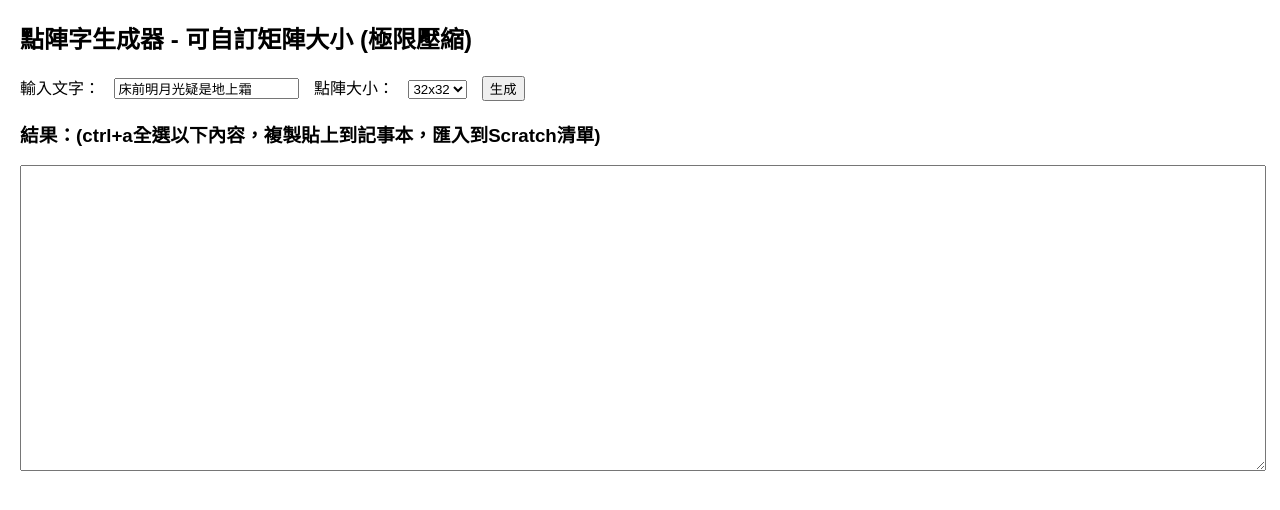
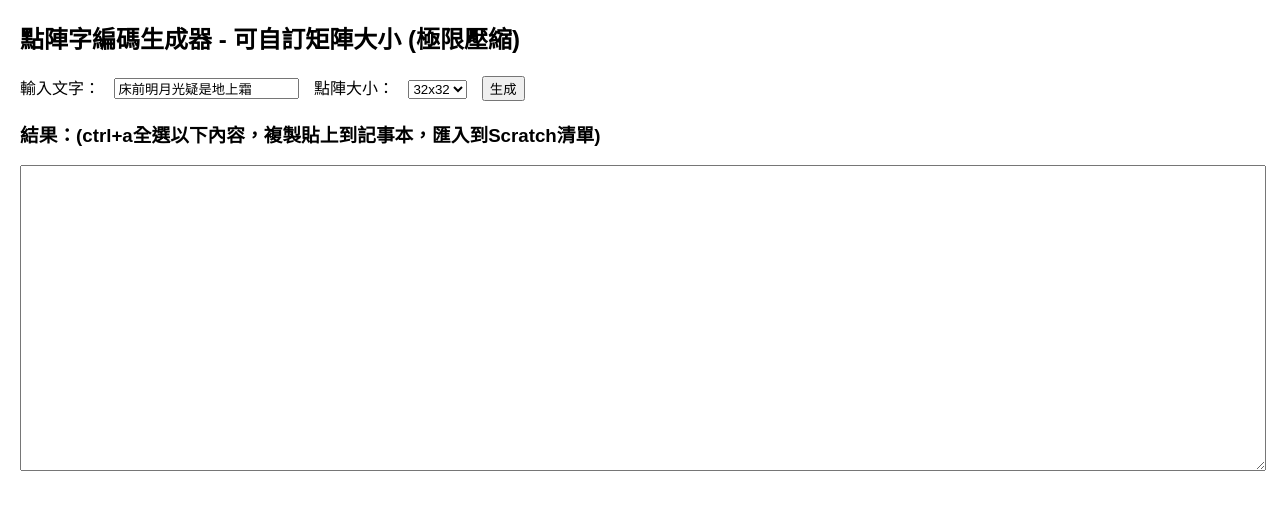
Before and after one commit to hanldj/word_generator, a plain HTML site: page index.html in a window 1280 px wide. Drawn offline with Linux system fonts and the light colour scheme.

Commit message:
Update index.html

```diff
--- a/index.html
+++ b/index.html
@@ -20,7 +20,7 @@
   </style>
 </head>
 <body>
-  <h2>點陣字生成器 - 可自訂矩陣大小 (極限壓縮)</h2>
+  <h2>點陣字編碼生成器 - 可自訂矩陣大小 (極限壓縮)</h2>
   <label for="inputText">輸入文字：</label>
   <input type="text" id="inputText" value="床前明月光疑是地上霜">
 
```
